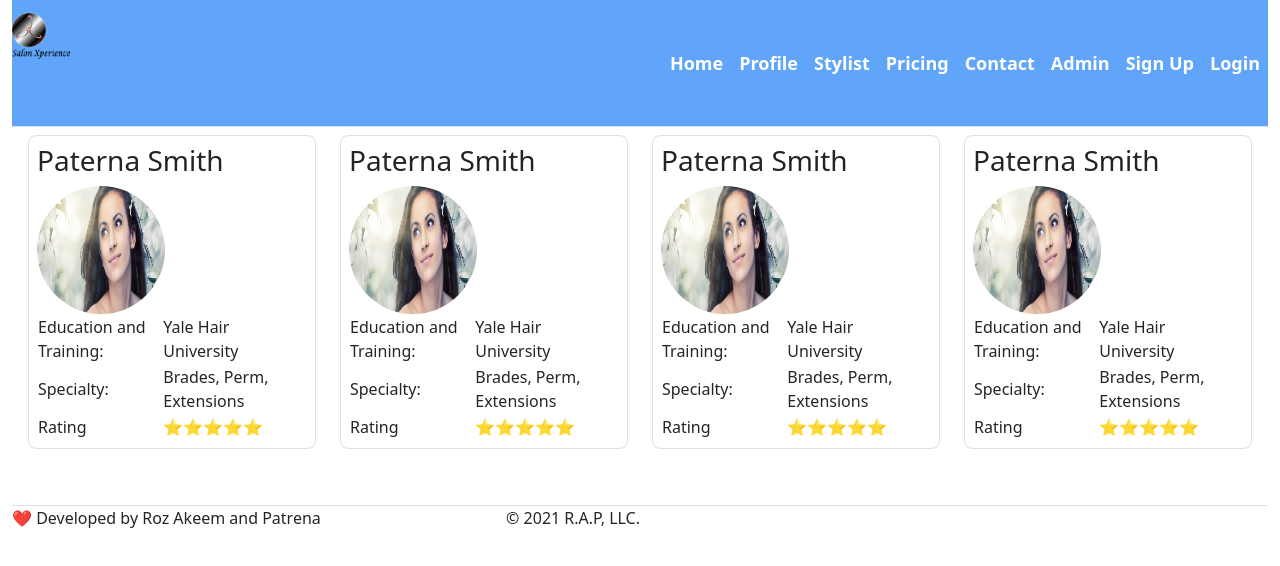
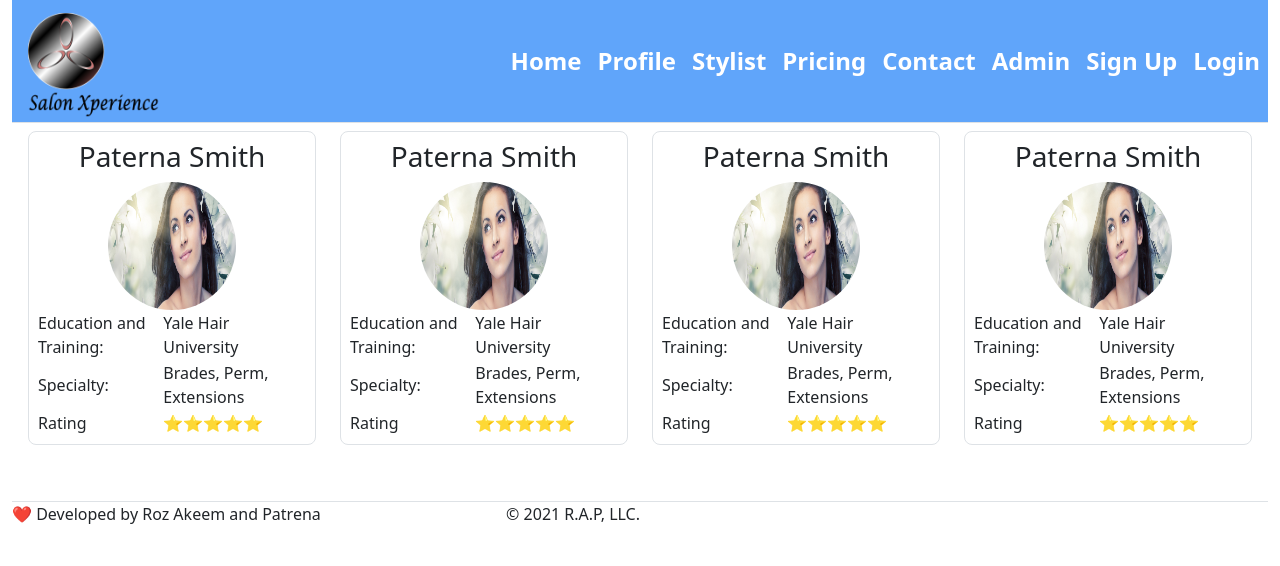
Before and after one commit to nylesor28/salon-xperience, a React (Create React App) app in the folder client/: page /stylist in a window 1280 px wide. Shown: the top 566 px of the page. Built offline with nearby package versions, Linux system fonts and the light colour scheme.

Commit message:
carousel added

```diff
--- a/client/src/App.js
+++ b/client/src/App.js
@@ -85,62 +85,64 @@ class App extends React.Component {
           {/* <Navbar className="border-bottom" bg="transparent" expand="lg"> */}
           <Navbar className="border-bottom bg-blue-400" expand="lg">
             <Navbar.Brand href="#home">
+              <div className="w-60 h-24 pl-4">
               <img
                 src={logo}
-                width="100"
-                height="100"
+                width="w-full"
+                height="w-full"
                 className="d-inline-block align-top"
                 alt="logo"
               />
+              </div>
             </Navbar.Brand>
             {/* <Navbar.Brand>Salon Xperience</Navbar.Brand> */}
             <Navbar.Toggle className="border=0" aria-controls="navbar-toggle" />
             <Navbar.Collapse id="navbar-toggle">
               <Nav className="ml-auto">
                 <Link
-                  className="nav-link text-white font-bold text-lg hover:bg-gray-600 rounded-lg"
+                  className="nav-link text-white font-bold text-2xl hover:bg-gray-600 rounded-lg"
                   to="/"
                 >
                   Home
                 </Link>
                 <Link
-                  className="nav-link text-white font-bold text-lg hover:bg-gray-600 rounded-lg"
+                  className="nav-link text-white font-bold text-2xl hover:bg-gray-600 rounded-lg"
                   to="/profile"
                 >
                   Profile
                 </Link>
                 <Link
-                  className="nav-link text-white font-bold text-lg hover:bg-gray-600 rounded-lg"
+                  className="nav-link text-white font-bold text-2xl hover:bg-gray-600 rounded-lg"
                   to="/stylist"
                 >
                   Stylist
                 </Link>
                 <Link
-                  className="nav-link text-white font-bold text-lg hover:bg-gray-600 rounded-lg"
+                  className="nav-link text-white font-bold text-2xl hover:bg-gray-600 rounded-lg"
                   to="/pricing"
                 >
                   Pricing
                 </Link>
                 <Link
-                  className="nav-link text-white font-bold text-lg hover:bg-gray-600 rounded-lg"
+                  className="nav-link text-white font-bold text-2xl hover:bg-gray-600 rounded-lg"
                   to="/Contact"
                 >
                   Contact
                 </Link>
                 <Link
-                  className="nav-link text-white font-bold text-lg hover:bg-gray-600 rounded-lg"
+                  className="nav-link text-white font-bold text-2xl hover:bg-gray-600 rounded-lg"
                   to="/Admin"
                 >
                   Admin
                 </Link>
                 <Link
-                  className="nav-link text-white font-bold text-lg hover:bg-gray-600 rounded-lg"
+                  className="nav-link text-white font-bold text-2xl hover:bg-gray-600 rounded-lg"
                   to="/signup"
                 >
                   Sign Up
                 </Link>
                 <Link
-                  className="nav-link text-white font-bold text-lg hover:bg-gray-600 rounded-lg"
+                  className="nav-link text-white font-bold text-2xl hover:bg-gray-600 rounded-lg"
                   to="/login"
                 >
                   Login
--- /dev/null
+++ b/client/src/components/Carousel/index.js
@@ -0,0 +1,54 @@
+import React from "react";
+import pic from "../../assets/images/jomboimg2.jpg";
+
+function Carousel() {
+  return (
+    <div class="w-full carousel">
+      <div id="slide1" class="relative w-full pt-20 carousel-item">
+        <img src={pic} class="w-full" />
+        <div class="absolute flex justify-between transform -translate-y-1/2 left-5 right-5 top-1/2">
+          <a href="/components/carousel#slide4" class="btn btn-circle">
+            ❮
+          </a>
+          <a href="/components/carousel#slide2" class="btn btn-circle">
+            ❯
+          </a>
+        </div>
+      </div>
+      <div id="slide2" class="relative w-full pt-20 carousel-item">
+        <img src={pic} class="w-full" />
+        <div class="absolute flex justify-between transform -translate-y-1/2 left-5 right-5 top-1/2">
+          <a href="/components/carousel#slide1" class="btn btn-circle">
+            ❮
+          </a>
+          <a href="/components/carousel#slide3" class="btn btn-circle">
+            ❯
+          </a>
+        </div>
+      </div>
+      <div id="slide3" class="relative w-full pt-20 carousel-item">
+        <img src={pic} class="w-full" />
+        <div class="absolute flex justify-between transform -translate-y-1/2 left-5 right-5 top-1/2">
+          <a href="/components/carousel#slide2" class="btn btn-circle">
+            ❮
+          </a>
+          <a href="/components/carousel#slide4" class="btn btn-circle">
+            ❯
+          </a>
+        </div>
+      </div>
+      <div id="slide4" class="relative w-full pt-20 carousel-item">
+        <img src={pic} class="w-full" />
+        <div class="absolute flex justify-between transform -translate-y-1/2 left-5 right-5 top-1/2">
+          <a href="/components/carousel#slide3" class="btn btn-circle">
+            ❮
+          </a>
+          <a href="/components/carousel#slide1" class="btn btn-circle">
+            ❯
+          </a>
+        </div>
+      </div>
+    </div>
+  );
+}
+export default Carousel;
--- a/client/src/components/Jumbotron/index.js
+++ b/client/src/components/Jumbotron/index.js
@@ -4,7 +4,7 @@ import jomboimg from "../../assets/images/jomboimg.jpg"
 function Jumbotron() {
   return (
     <>
-      <div className="border">
+      <div className="border mt-2">
           <div>
               <img src={jomboimg} alt="Jombotron Picture"/>
           </div>
--- a/client/src/components/Styler/index.js
+++ b/client/src/components/Styler/index.js
@@ -7,10 +7,10 @@ function Styler(props) {
       <section className="flex justify-evenly">
         <div>
           <div id="card" className="border w-72 p-2 m-2 rounded-lg">
-            <div id="card-title">
+            <div id="card-title" className="text-center">
               <h3>Paterna Smith</h3>
             </div>
-            <div id="card-image">
+            <div className="flex justify-center" id="card-image">
               <img
                 className=" w-32 h-32 rounded-circle"
                 src={placeholder}
@@ -36,10 +36,10 @@ function Styler(props) {
         </div>
         <div>
           <div id="card" className="border w-72 p-2 m-2 rounded-lg">
-            <div id="card-title">
+            <div id="card-title" className="text-center">
               <h3>Paterna Smith</h3>
             </div>
-            <div id="card-image">
+            <div className="flex justify-center" id="card-image">
               <img
                 className=" w-32 h-32 rounded-circle"
                 src={placeholder}
@@ -65,10 +65,10 @@ function Styler(props) {
         </div>
         <div>
           <div id="card" className="border w-72 p-2 m-2 rounded-lg">
-            <div id="card-title">
+            <div id="card-title" className="text-center">
               <h3>Paterna Smith</h3>
             </div>
-            <div id="card-image">
+            <div className="flex justify-center" id="card-image">
               <img
                 className=" w-32 h-32 rounded-circle"
                 src={placeholder}
@@ -94,10 +94,10 @@ function Styler(props) {
         </div>
         <div>
           <div id="card" className="border w-72 p-2 m-2 rounded-lg">
-            <div id="card-title">
+            <div id="card-title" className="text-center">
               <h3>Paterna Smith</h3>
             </div>
-            <div id="card-image">
+            <div className="flex justify-center" id="card-image">
               <img
                 className=" w-32 h-32 rounded-circle"
                 src={placeholder}
@@ -121,6 +121,7 @@ function Styler(props) {
             <div id="class-body"></div>
           </div>
         </div>
+
       </section>
     </>
   );
--- a/client/src/pages/Stylist.js
+++ b/client/src/pages/Stylist.js
@@ -2,11 +2,13 @@ import react from "react";
 // import { Carousel } from "react-bootstrap";
 // import BootstrapCarouselComponent from '../components/Carousel/index.js';
 import Styler from "../components/Styler"
+import Carousel from "../components/Carousel"
 
 
 function Stylist(props) {
   return (
       <div>
+        <Carousel/>
          <Styler/>
  {/* <BootstrapCarouselComponent></BootstrapCarouselComponent>  */}
 </div>
```
